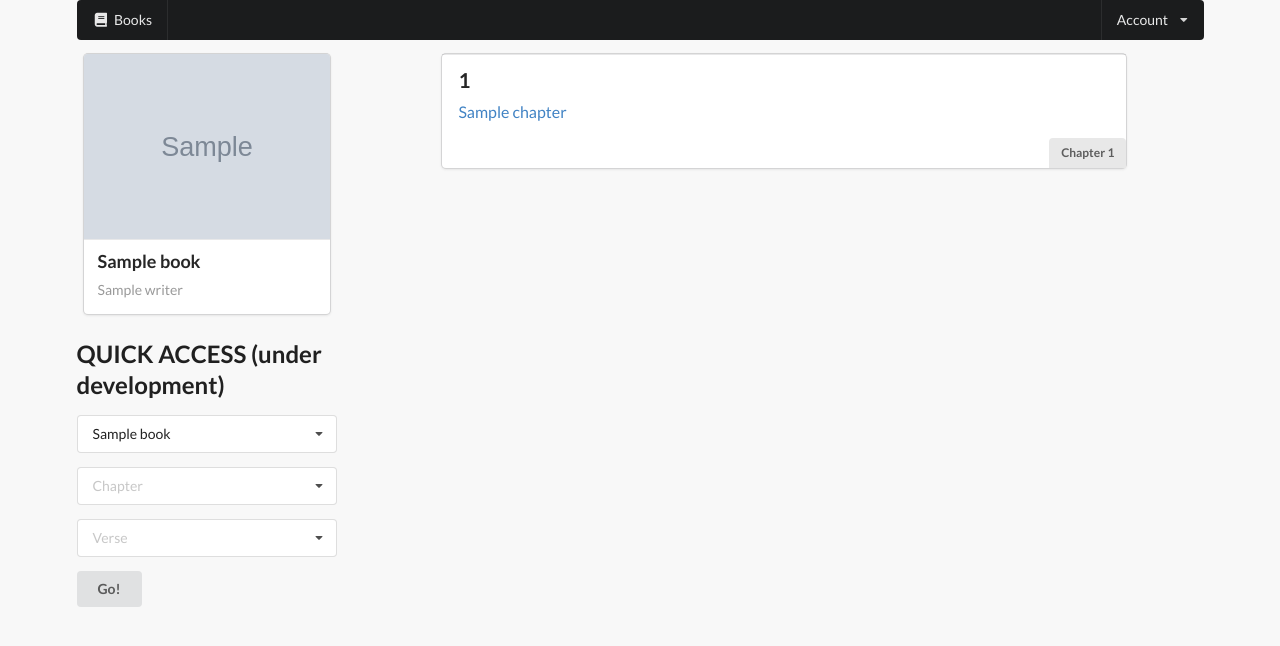
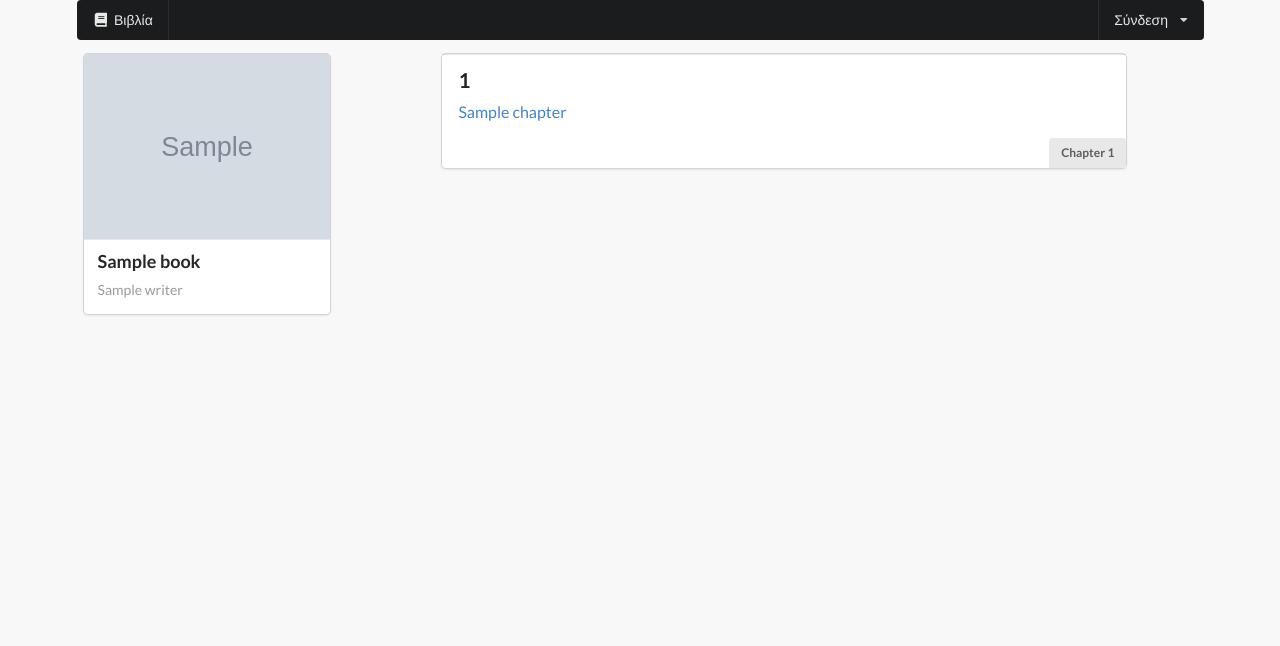
Before and after one commit to szoupi/bibl_app, a Django app: template bible/templates/bible/book_detail.html in a window 1280 px wide. Shown: the top 646 px of the page. Run offline with Django 3.2, Linux system fonts and the light colour scheme; the template is opened without the code that fills it: most values are stand-ins (such as "Sample title", 1, 10 or a date in 2020); grey boxes marked "Sample" are stand-in pictures; parts of the project's set-up code (start-up, migrations or seed data) failed here and were passed over; some libraries are stand-ins or nearby versions.

Commit message:
translate to greek

```diff
--- a/bible/templates/bible/base.html
+++ b/bible/templates/bible/base.html
@@ -8,8 +8,9 @@
         {% block title %} Bible {% endblock title %}
     </title>
 
-    <meta name="viewport" content="width=device-width, initial-scale=1"> {# load the path to static files and then the files to be loaded #}
+    <meta name="viewport" content="width=device-width, initial-scale=1">
     <link rel="stylesheet" type="text/css" href="https://cdnjs.cloudflare.com/ajax/libs/semantic-ui/2.3.1/semantic.min.css" />
+    {# load the path to static files and then the files to be loaded #}
     {% load staticfiles %}
     <link rel="stylesheet" type="text/css" href="{% static 'style.css' %}" />
     {# custom style always after the cdn/css framework, so as not be overiden #}
@@ -23,12 +24,12 @@
     <div class="ui stackable container container inverted menu">
         <a class="item" href="{% url 'bible:index' %}">
             <i class="book inverted icon"></i>
-            Books
+            Βιβλία
         </a>
         {% if user.is_authenticated %}
         <a class="item" href="{% url 'bible:favorites' %}">
             <i class="star inverted icon"></i>
-            Favorites
+            Αγαπημένα
         </a>
         {% endif %}
 
@@ -36,19 +37,19 @@
             {% if user.is_authenticated %} {% if perms.bible.add_book %}
             <a class="item" href="{% url 'bible:book-add' %}">
                 <i class="plus inverted icon"></i>
-                Add Book
+                Προσθήκη Βιβλίου
             </a>
             {% endif %} {% endif %}
             <div class="ui dropdown simple item">
-                Account
+                Σύνδεση
                 <i class="dropdown icon"></i>
                 <div class="menu">
                     {% if user.is_authenticated %}
-                    <a href="{% url 'bible:logout'%}?next={{request.path}}" class="item">Log out, {{ user.get_username }}</a>
+                    <a href="{% url 'bible:logout'%}?next={{request.path}}" class="item">Αποσύνδεση, {{ user.get_username }}</a>
                     {% else %}
-                    <a href="{% url 'bible:login' %}?next={{request.path}}" class="item">Log in</a>
-                    {% endif %} {#
-                    <a href="{% url 'bible:register' %}" class="item">Register</a> #}
+                    <a href="{% url 'bible:login' %}?next={{request.path}}" class="item">Σύνδεση</a>
+                    {% endif %}
+                    {# <a href="{% url 'bible:register' %}" class="item">Register</a> #}
                 </div>
             </div>
         </div>
@@ -61,8 +62,9 @@
         <div class="four wide column">
             {% block leftColumn %}{% endblock leftColumn %}
 
+            {% if user.is_authenticated %}
                 {% block quickAccess %}
-            <h2>QUICK ACCESS (under development)</h2>
+                <h2>Γρήγορη Πρόσβαση (υπό ανάπτυξη)</h2>
                     <form class="ui form">
                         <div class="field">
                             <!--<label>Book</label>-->
@@ -94,6 +96,7 @@
 
                         <button class="ui button" type="submit">Go!</button>
                     </form>
+
                     <script>
                         // TODO:
                         /* add self executing function here
@@ -157,6 +160,7 @@
                     </script>
 
                 {% endblock quickAccess %}
+            {% endif %}
 
 
             </div>
```
Lines whose indentation alone changed are shown as unchanged.
